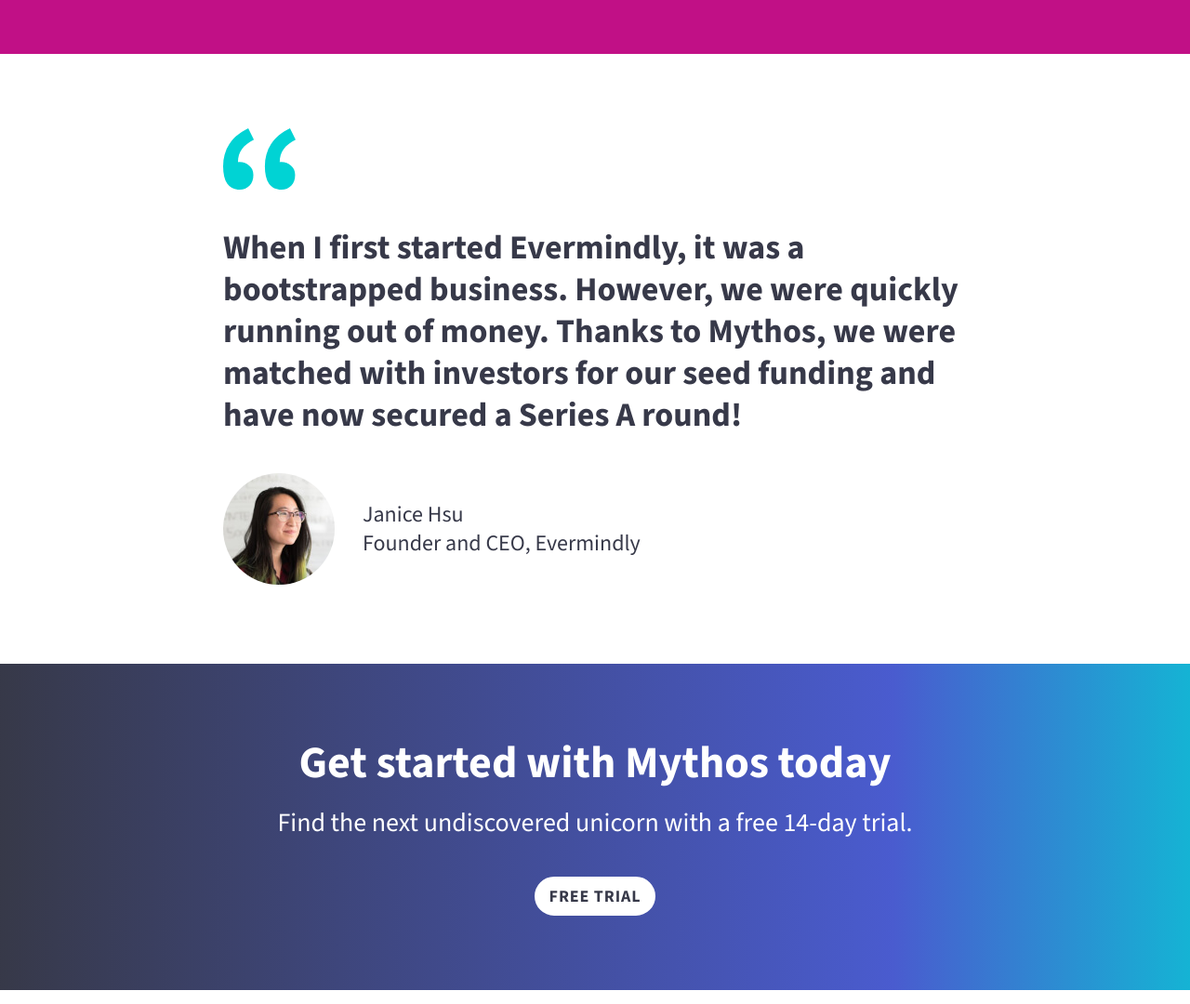
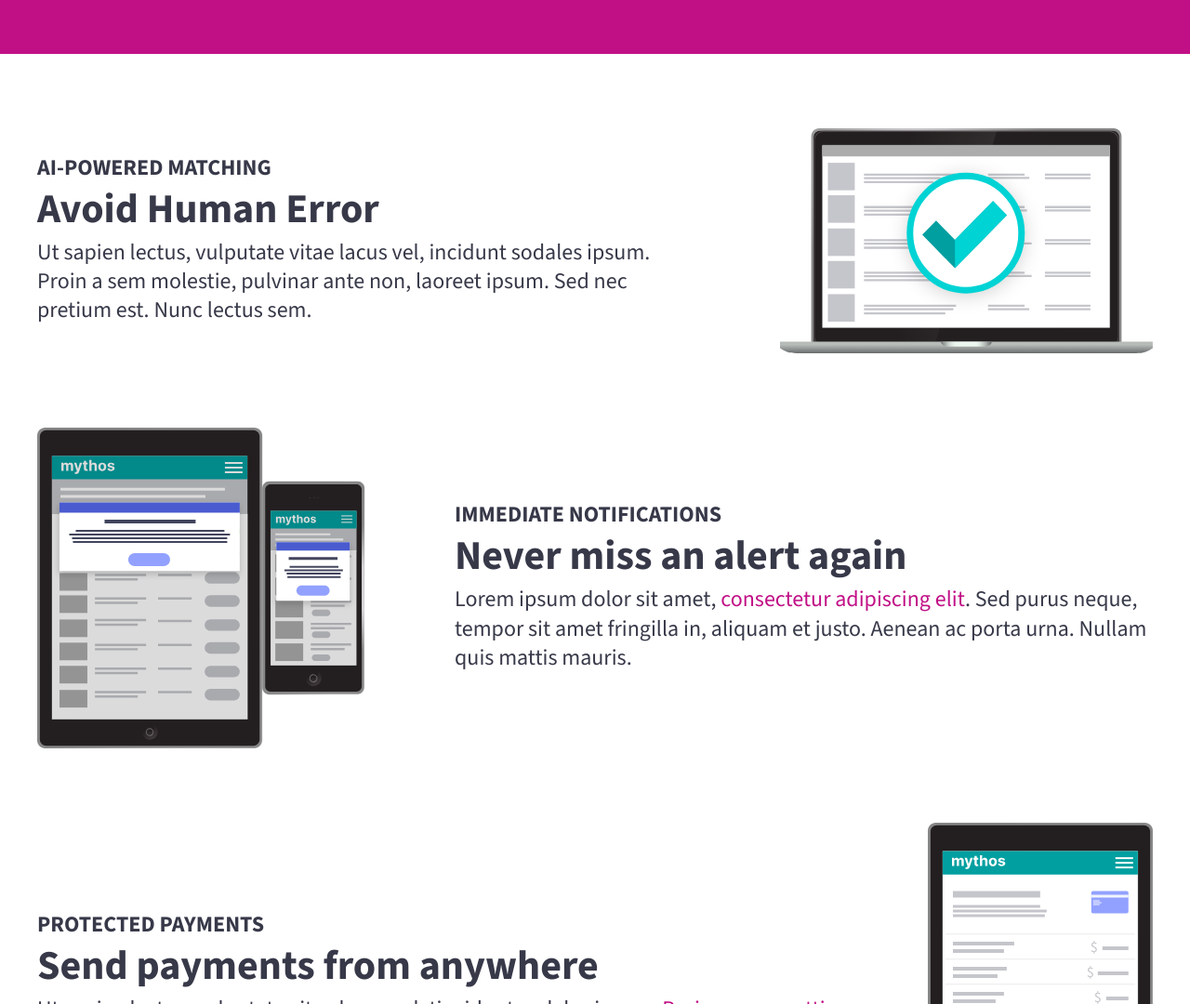
Before and after one commit to negilaxu/Mythos, a website: page index.html in a window 1280 px wide. Shown: the part 1720-2800 px from the top of the page at 93% size. Drawn offline with nearby package versions, Linux system fonts and the light colour scheme; files that its build step writes are made by us from their sources.

Commit message:
alternating features section done

```diff
--- /dev/null
+++ b/app/sass/components/_alt-feature.scss
@@ -0,0 +1,43 @@
+@use '../util' as u;
+
+.alt-feature {
+  &__wrapper {
+    display: grid;
+    gap: 60px;
+
+    @include u.breakpoint(large) {
+      gap: 80px;
+    }
+  }
+
+  &__row {
+    display: flex;
+    flex-direction: column;
+    gap: 40px;
+    align-items: center;
+
+    @include u.breakpoint(large) {
+      flex-direction: row;
+      gap: 8%;
+
+      &:nth-child(odd) {
+        flex-direction: row-reverse;
+      }
+    }
+  }
+
+  &__image {
+    width: auto;
+    max-width: u.rem(200);
+
+    @include u.breakpoint(large) {
+      max-width: 100%;
+    }
+  }
+
+  &__text {
+    p {
+      margin-block-end: 0;
+    }
+  }
+}
--- a/app/sass/components/_features.scss
+++ b/app/sass/components/_features.scss
@@ -32,10 +32,6 @@
     }
   }
 
-  &__title {
-    margin-block-end: u.rem(10);
-  }
-
   &__description {
     max-width: 50ch;
     margin-block-end: 0;
--- a/app/sass/components/_footer.scss
+++ b/app/sass/components/_footer.scss
@@ -51,10 +51,10 @@
     color: var(--text-dark);
 
     &:hover {
-      color: var(--text-link-hover);
+      color: var(--text-link);
 
       .footer__social-path {
-        fill: var(--text-link-hover);
+        fill: var(--text-link);
       }
     }
   }
--- a/app/sass/components/_index.scss
+++ b/app/sass/components/_index.scss
@@ -2,6 +2,7 @@
 @forward 'hero';
 @forward 'features';
 @forward 'fw-feature';
+@forward 'alt-feature';
 @forward 'testimonial';
 @forward 'fw-cta';
 @forward 'footer';
--- a/app/sass/globals/_colors.scss
+++ b/app/sass/globals/_colors.scss
@@ -2,7 +2,7 @@
   --main-bg: hsl(0, 0%, 100%);
   --text-dark: hsl(233, 14%, 25%);
   --text-light: hsl(0, 0%, 100%);
-  --text-link-hover: hsl(320, 85%, 41%);
+  --text-link: hsl(320, 85%, 41%);
   --header-bg: hsl(232, 58%, 55%);
   --link-gradient1: hsl(180, 100%, 42%);
   --link-gradient2: hsl(50, 99%, 53%);
--- a/app/sass/globals/_typography.scss
+++ b/app/sass/globals/_typography.scss
@@ -36,6 +36,20 @@
 h3 {
   font-size: u.rem(24);
   line-height: 1;
+  margin-block-end: u.rem(10);
+
+  &.large {
+    font-size: u.rem(36);
+    font-size: clamp(u.rem(36), 2.02rem + 0.97vw, u.rem(44));
+
+    span {
+      display: block;
+      font-size: u.rem(20);
+      font-size: clamp(u.rem(20), 1.14rem + 0.48vw, u.rem(24));
+      text-transform: uppercase;
+      margin-block-end: u.rem(10);
+    }
+  }
 }
 
 p {
@@ -60,3 +74,7 @@
 a:active {
   text-decoration: none;
 }
+
+a {
+  color: var(--text-link);
+}
--- a/index.html
+++ b/index.html
@@ -87,8 +87,43 @@
                         consectetur adipiscing elit.
                         Mauris id vestibulum metus, ut pretium lacus. Phasellus ac mi magna. Sed scelerisque, turpis
                         vitae.</p>
-                    <img src="img/laptop-dashboard.svg" alt="dashboard showing in the laptop screen"
-                        class="fw-feature__image" width="792" height="465">
+                    <img src="img/laptop-dashboard.svg" alt="dashboard showing in the laptop screen" class="fw-feature__image" width="792" height="465">
+                </div>
+            </section>
+            <section class="alt-feature">
+                <div class="alt-feature__wrapper wrapper">
+                    <div class="alt-feature__row">
+                        <img src="img/laptop-check.svg" alt="laptop with green checkmark" class="alt-feature__image" width="401" height="242">
+                        <div class="alt-feature__text">
+                            <h3 class="large"><span>AI-Powered Matching</span>Avoid Human Error</h3>
+                            <p class="medium">Ut sapien lectus, vulputate vitae lacus vel, incidunt sodales ipsum. Proin
+                                a
+                                sem molestie, pulvinar ante non, laoreet ipsum. Sed nec pretium est. Nunc lectus sem.
+                            </p>
+                        </div>
+                    </div>
+                    <div class="alt-feature__row">
+                        <img src="img/tablet-phone.svg" alt="tablet and phone" class="alt-feature__image" width="401"
+                            height="242">
+                        <div class="alt-feature__text">
+                            <h3 class="large"><span>Immediate notifications</span>Never miss an alert again</h3>
+                            <p class="medium">Lorem ipsum dolor sit amet, <a href="#">consectetur adipiscing elit</a>.
+                                Sed
+                                purus neque,
+                                tempor sit amet fringilla in, aliquam et justo. Aenean ac porta urna. Nullam quis mattis
+                                mauris.</p>
+                        </div>
+                    </div>
+                    <div class="alt-feature__row">
+                        <img src="img/tablet-payments.svg" alt="tablet payments" class="alt-feature__image" width="401"
+                            height="242">
+                        <div class="alt-feature__text">
+                            <h3 class="large"><span>Protected Payments</span>Send payments from anywhere</h3>
+                            <p class="medium">Ut sapien lectus, vulputate vitae lacus vel, tincidunt sodales ipsum. <a
+                                    href="#"> Proin a sem mattis </a>, pulvinar ante non, laoreet ipsum. Sed nec pretium
+                                est. Nunc lectus sem.</p>
+                        </div>
+                    </div>
                 </div>
             </section>
             <section class="testimonial">
```
Also changed, not shown: img/laptop-check.svg (added), img/tablet-payments.svg (added), img/tablet-phone.svg (added).
